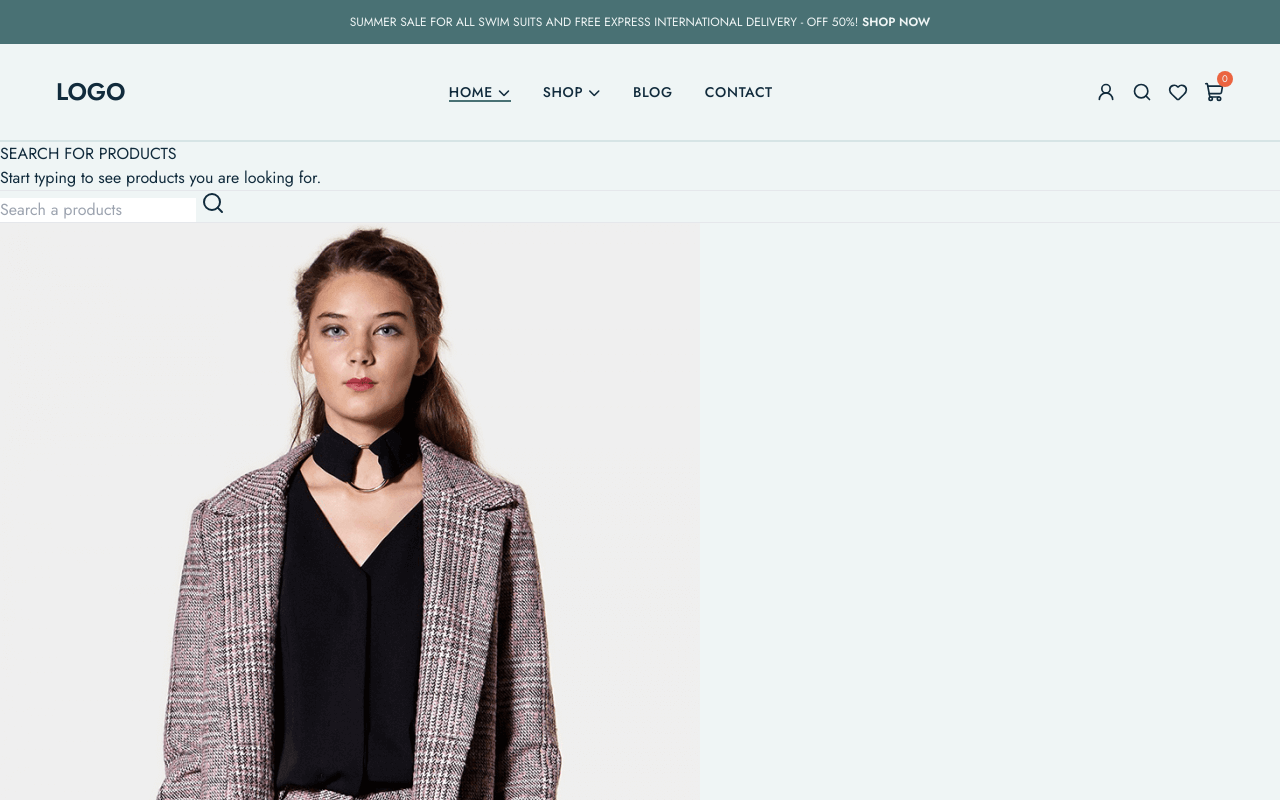
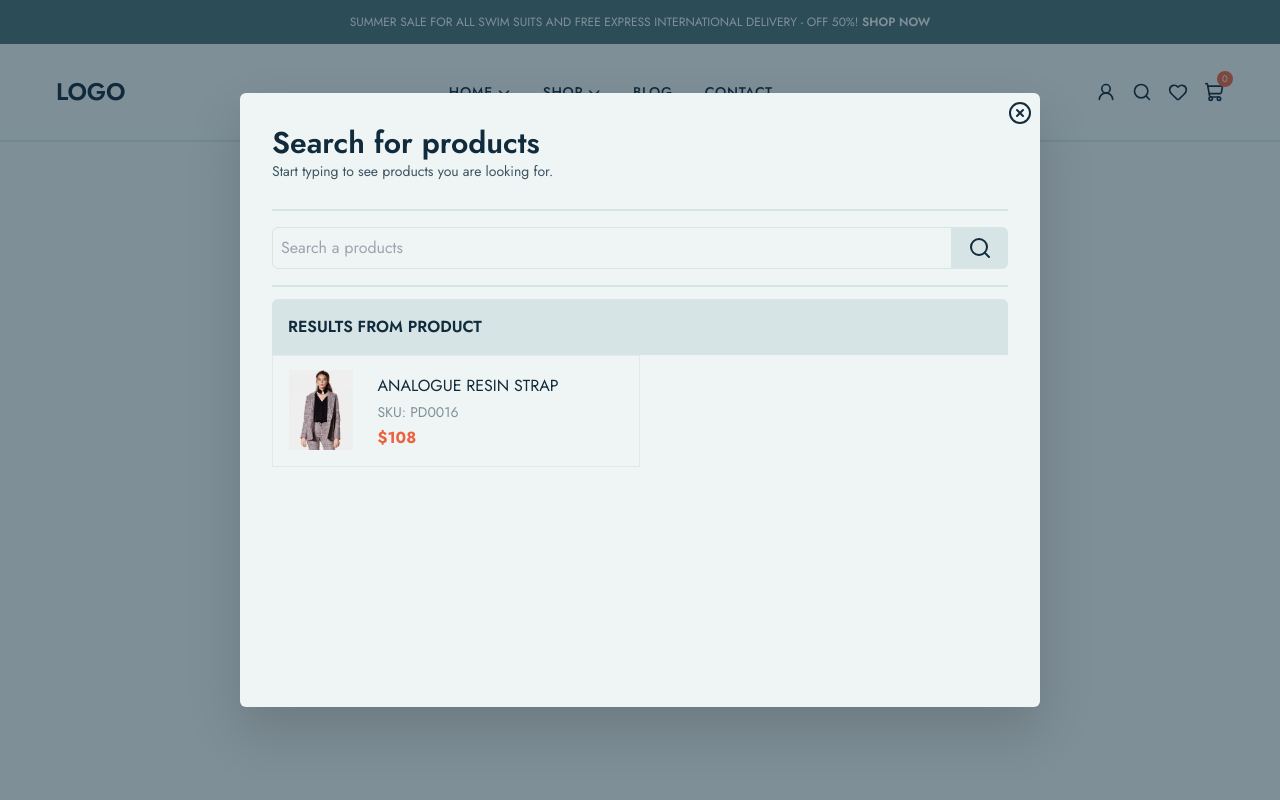
Before and after one commit to VeyselGaziDuran/E-commerceJT, a website: page src/index.html in a window 1280 px wide. Shown: the top 800 px of the page. Drawn offline with nearby package versions, Linux system fonts and the light colour scheme.

Commit message:
Modal Search
Modal Search css design was made

```diff
--- a/src/index.html
+++ b/src/index.html
@@ -174,32 +174,34 @@
     <!-- <input type="text" class="bg-vege-white outline-none border-[1px] border-vege-grey focus:border-vege-black p-2 pe-4"> -->
 
     <!--*********************************************************************! Modal Search Start *********************************************************************-->
-    <div>
-        <div >
-            <h3>Search for products</h3>
-            <p>Start typing to see products you are looking for.</p>
-            <hr>
-            <form class="">
-                <input type="text" placeholder="Search a products">
-                <button>
-                    <i data-lucide="search" class=""></i>
+    <div class="absolute top-0 left-0 w-full h-full flex justify-center items-center after:fixed after:top-0 after:left-0 after:content-[''] after:w-full after:h-full after:bg-vege-black after:opacity-50">
+        <div class="max-w-[800px] w-full h-auto bg-vege-white z-50 fixed p-8 rounded-md drop-shadow-2xl">
+            <h3 class="font-semibold text-3xl normal-case">Search for products</h3>
+            <p class="text-sm text-opacity-80 pb-4 border-vege-grey">Start typing to see products you are looking for.</p>
+            <form class="my-3 flex relative py-4 border-y-2 border-vege-grey">
+                <input class="rounded-l-md w-full bg-vege-white outline-none border-[1px] border-vege-grey focus:border-vege-black p-2 pe-4" type="text" placeholder="Search a products">
+                <button class="bg-vege-grey px-4 rounded-r-md hover:bg-vege-red duration-300 ">
+                    <i data-lucide="search" class="text-vege-red"></i>
                 </button>
             </form>
-            <hr>
             <div>
-                <div></div>
-                <div>
-                    <a href="#">
-                        <img src="img/products/product1/1.png" alt="">
-                        <div>
-                            <h4>Analogue Resin Strap</h4>
-                            <span>SKU: PD0016</span>
-                            <span>$108</span>
+                <div class="block p-4 bg-vege-grey rounded-t-md ">
+                    <h3 class="font-semibold text-base">RESULTS FROM PRODUCT</h3>
+                </div>
+                <!--? items -->
+                <div class=" grid grid-cols-2 h-80 w-auto overflow-auto ">
+                    <a href="#" class="flex text-center truncate  h-28 flex-wrap-reverse p-4 w-full border hover:bg-vege-grey duration-300">
+                        <img class="h-24 w-auto pt-4 pr-6" src="img/products/product1/1.png" alt="">
+                        <div class="pt-7 flex flex-col text-left">
+                            <h4 class="max-w[65px] w-full">Analogue Resin Strap</h4>
+                            <span class="text-sm opacity-50 my-1">SKU: PD0016</span>
+                            <span class="text-vege-red font-bold text-md">$108</span>
                         </div>
                     </a>
+
                 </div>
             </div>
-            <i data-lucide="x-circle"></i>
+            <i class="absolute top-2 end-2 cursor-pointer" data-lucide="x-circle"></i>
         </div>
     </div>
     <!--*********************************************************************! Modal Search End *********************************************************************-->
```
Also changed, not shown: dist/output.css.
